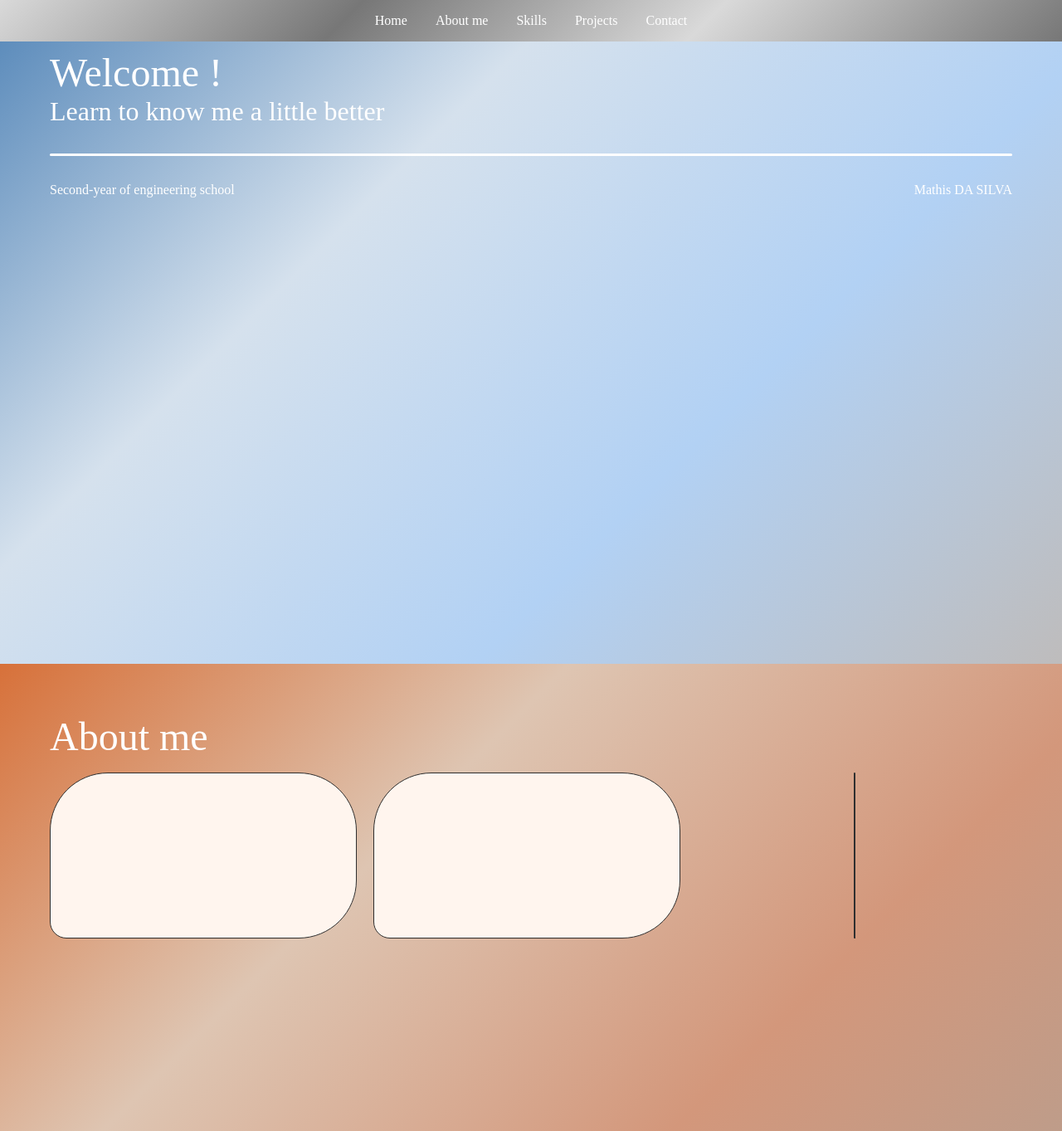
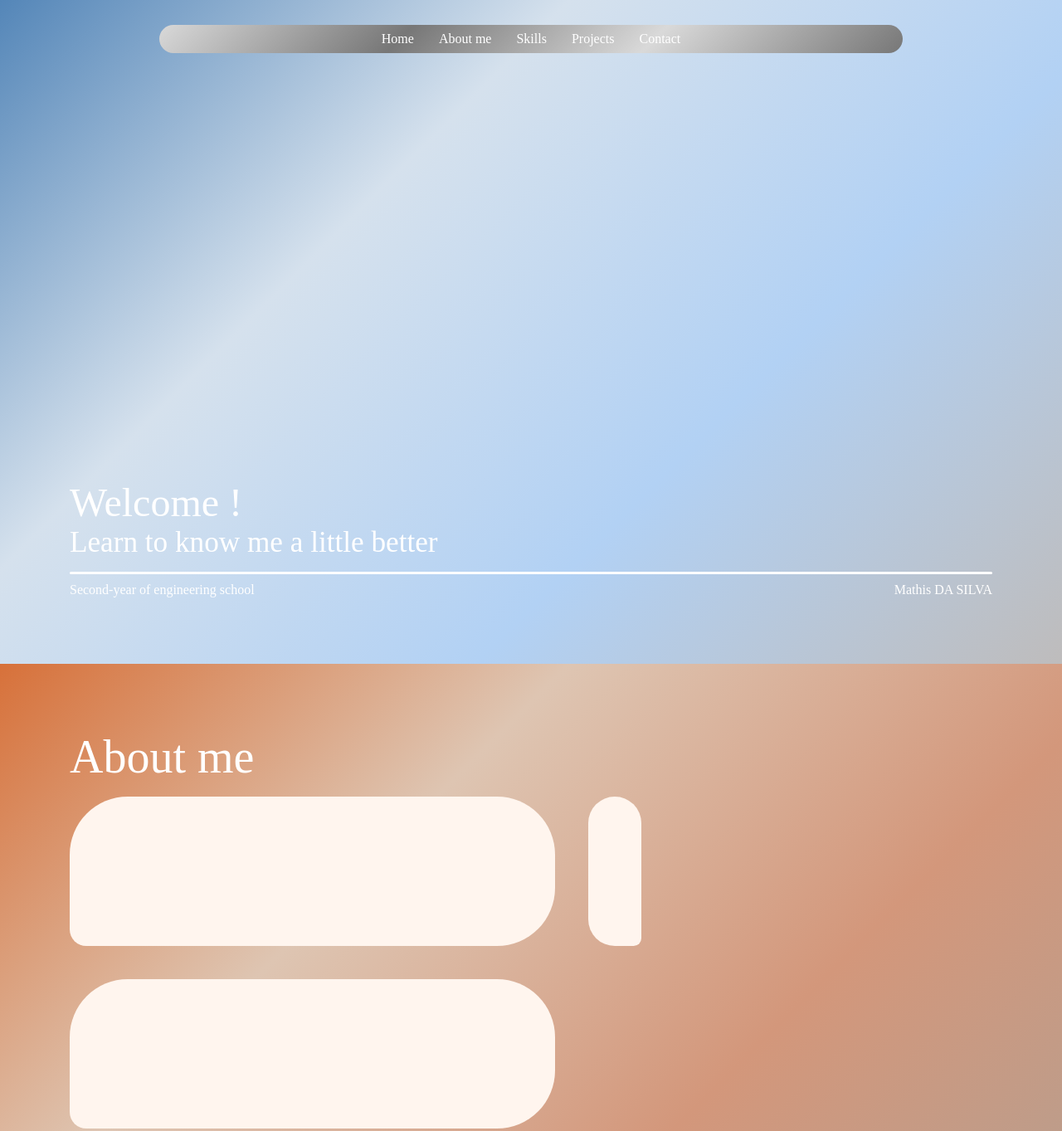
Before and after one commit to MathisDS15/Portfolio-of-engineering-student, a plain HTML site: page index.html in a window 1280 px wide. Shown: the top 1363 px of the page at 83% size. Drawn offline with Linux system fonts and the light colour scheme.

Commit message:
Some update on home page and about page.

```diff
--- a/styles.css
+++ b/styles.css
@@ -12,10 +12,18 @@ body {
     background: black;
 }
 
+section {
+    min-height: 100vh;
+    padding: 80px 0 40px 0;
+    display: flex;
+    align-items: flex-start;
+}
+
 .container {
-    max-width: 1200px;
+    width: 90vw;
+    max-width: 1400px;
     margin: 0 auto;
-    padding: 20px;
+    padding: 0 20px;
 }
 
 #home, #skills, #contact {
@@ -27,16 +35,33 @@ body {
 }
 
 
+/* Titles for each section */
+
+#about h2, #projects h2, #skills h2, #contact h2 {
+    color: white;
+    font-size: 3.5rem;
+    font-weight: 450;
+    margin-bottom: 1rem;
+    text-align: left;
+}
+
+
 /* Navigation bar */
 
 #navbar {
+    display: flex;
     position: fixed;
-    top: 0;
-    width: 100%;
-    padding: 1rem;
+    top: 30px;
+    left:50%;
+    transform: translateX(-50%);
+    width: 70vw;
+    max-width: 1100px;
+    padding: 0.5rem 0;
+    border-radius: 40px;
     justify-content: center;
     text-align: center;
     background: linear-gradient(135deg, #D9D9D9 0%, #777777 33%, #D9D9D9 66%, #777777 100%);
+    z-index: 100;
 }
 
 .navbar-link {
@@ -44,112 +69,89 @@ body {
     text-decoration: none;
     margin: 0 15px;
     font-weight: 400;
+    transition: color 0.7s;
 }
 
-section {
-    min-height: 100vh;
-    padding: 40px;
+.navbar-link:hover {
+    color: black;
 }
 
 
+/* Home layout */
 
-/* Welcome layout */
-
-#home {
+#home .container {
+    display: flex;
     justify-content: flex-end;
     flex-direction: column;
-    text-align: left;
+    height: 80vh;
 }
 
 #welcome h1 {
     font-size: 3rem;
     font-weight: 500;
-    text-align: left;
     margin-bottom: 1px;
 }
 
 #welcome p {
-    font-size: 2rem;
+    font-size: 2.2rem;
     font-weight: 400;
-    text-align: left;
     margin-bottom: 5px;
 }
 
 .barrier {
     background: white;
     height: 3px;
-    margin: 2rem 0;
+    margin: 10px 0;
     border-radius: 2px;
 }
 
 #signature {
     display: flex;
     justify-content: space-between;
-    align-items: wrap;
+    align-items: center;
 }
 
-.student-info, .student-name {
+.student-info p, .student-name p {
     font-weight: 400;
-}
-
-
-/* Titles for each section */
-
-#about h2, #projects h2, #skills h2, #contact h2 {
-    font-size: 3rem;
-    font-weight: 450;
-    margin-bottom: 1rem;
+    font-size: 1.8rem;
 }
 
 
 /* About layout */
 
 #about .container {
+    display: flex;
+    flex-direction: column;
+    justify-content: flex-start;
     height: 100%;
-    text-align: left;
 }
 
 .about-columns {
     display: grid;
-    grid-template-columns: 2fr 1fr;
-    gap: 20px;
-    align-items: center;
-    height: 70%;
+    grid-template-columns: 1.2fr 1fr;
+    gap: 40px;
+    width: 100%;
 }
 
 .about-left {
-    display: grid;
-    grid-template-columns: 1fr 1fr;
-    gap: 20px;
-    height: 100%;
+    display: flex;
+    flex-direction: column;
+    gap: 40px;
 }
 
 .about-right {
     display: flex;
-    justify-content: center;
-    align-items: center;
+    align-items: flex-start;
     height: 100%;
 }
 
 .about-card {
     background: seashell;
-    border: 1px solid rgb(47, 47, 47);
     text-align: left;
     color: black;
-    min-height: 200px;
-}
-
-.about-card::before {
-    content: '';
-    position: absolute;
-    top: 0;
-    left: -100%;
-    width: 100%;
-    height: 100%;
-}
-
-.about-card:hover::before {
-    left: 100%;
+    min-height: 180px;
+    padding: 2.5rem 2rem;
+    position: relative;
 }
 
 .about-card:hover {
```
Also changed, not shown: Group 19.png (added), Group 20.png (added), Group 21.png (added), Group 22.png (added), 1 other file.
